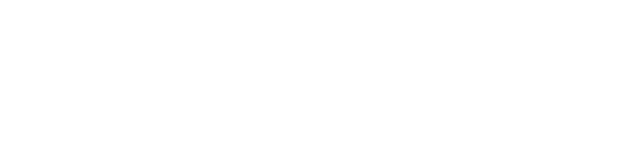
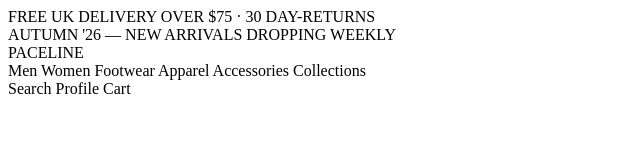
Before and after one commit to i-nithi/Paceline-DCS-WEB-DEV-Recruitment-Task, a plain HTML site: page index.html in a window 1280 px wide. Shown: the whole page, without its empty margins (0-640 px from the left). Drawn offline with Linux system fonts and the light colour scheme.

Commit message:
Built header1

```diff
--- a/index.html
+++ b/index.html
@@ -5,11 +5,33 @@
     <meta name="viewport" content="width=device-width, initial-scale=1.0">
     <title>Paceline</title>
 </head>
+<body>
+    <header>
+         <div>
+        FREE UK DELIVERY OVER $75 · 30 DAY-RETURNS
+    </div>
+     <div>
+        AUTUMN '26 — NEW ARRIVALS DROPPING WEEKLY
+    </div>
+    <nav>
+      <div class="left-group">
+        PACELINE
+    </div>
+    <div class="center-group">
+        Men
+        Women
+        Footwear
+        Apparel
+        Accessories
+        Collections
+    </div>
+    <div class="right-group">
+        Search
+        Profile
+        Cart
+    </div>
+    </nav>
 
-<body>
-
-    <header>
-        <!-- Header will go here -->
     </header>
 
     <main>
```
Also changed, not shown: java.js (deleted), script.js (added).
